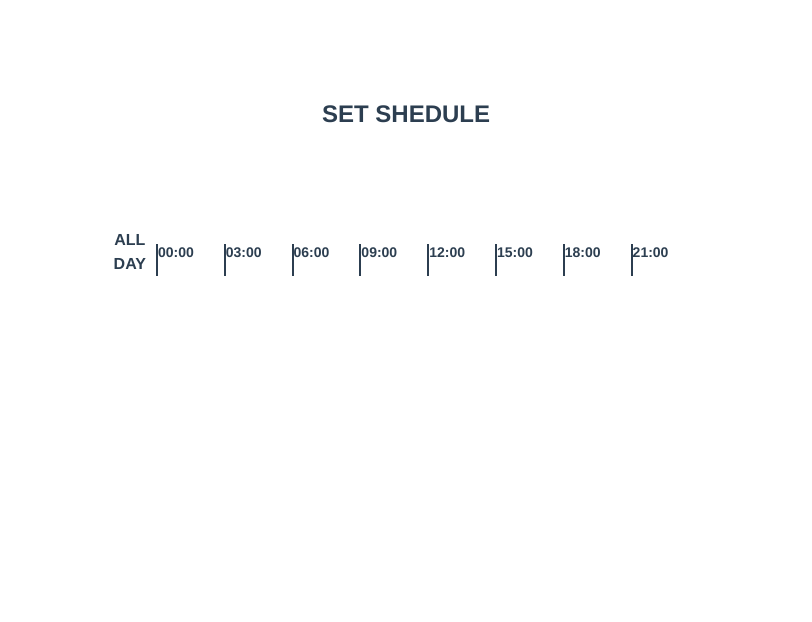
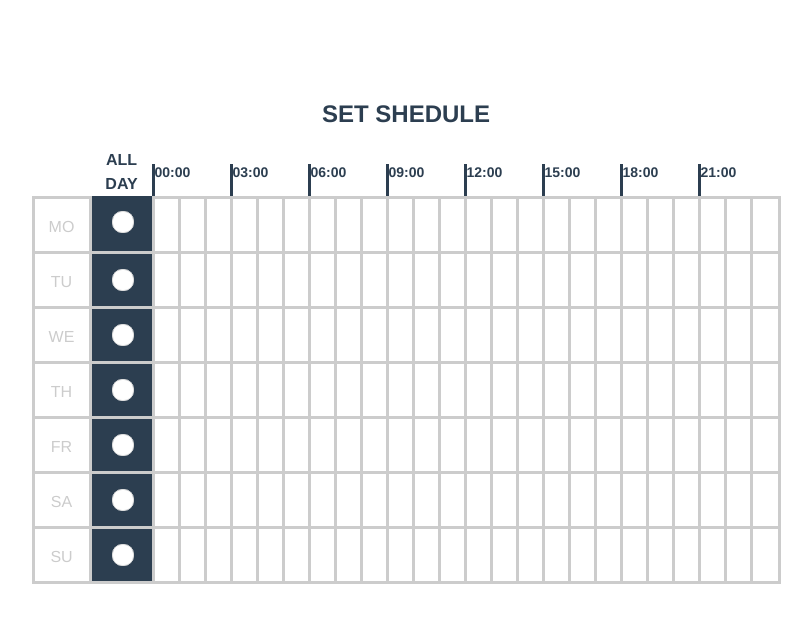
Before and after one commit to MiPony/VueTest, a Vue app in the folder vue-cli-test/: page / in a window 1280 px wide. Shown: the top 622 px of the page, without its empty margins (234-1046 px from the left). Built offline with nearby package versions, Linux system fonts and the light colour scheme.

Commit message:
Сделал таблицу

```diff
--- a/vue-cli-test/src/App.vue
+++ b/vue-cli-test/src/App.vue
@@ -2,6 +2,7 @@
   <div id="app">
     <h2>SET SHEDULE</h2>
     <div class="header">
+      <i></i>
       <strong>ALL<br>DAY</strong>
       <ul>
         <li>00:00</li>
@@ -13,6 +14,232 @@
         <li>18:00</li>
         <li>21:00</li>
       </ul>
+    </div>
+    <div class="main">
+      <div>
+        <p>MO</p>
+        <span class="firstSpan"><input type="checkbox" id="cb1"> <label for="cb1"></label></span>
+        <table>
+          <tr>
+            <td></td>
+            <td></td>
+            <td></td>
+            <td></td>
+            <td></td>
+            <td></td>
+            <td></td>
+            <td></td>
+            <td></td>
+            <td></td>
+            <td></td>
+            <td></td>
+            <td></td>
+            <td></td>
+            <td></td>
+            <td></td>
+            <td></td>
+            <td></td>
+            <td></td>
+            <td></td>
+            <td></td>
+            <td></td>
+            <td></td>
+            <td></td>
+          </tr>
+        </table>
+      </div>
+      <div>
+        <p>TU</p>
+        <span><input type="checkbox" id="cb2"> <label for="cb2"></label></span>
+        <table>
+          <tr>
+            <td></td>
+            <td></td>
+            <td></td>
+            <td></td>
+            <td></td>
+            <td></td>
+            <td></td>
+            <td></td>
+            <td></td>
+            <td></td>
+            <td></td>
+            <td></td>
+            <td></td>
+            <td></td>
+            <td></td>
+            <td></td>
+            <td></td>
+            <td></td>
+            <td></td>
+            <td></td>
+            <td></td>
+            <td></td>
+            <td></td>
+            <td></td>
+          </tr>
+        </table>
+      </div>
+      <div>
+        <p>WE</p>
+        <span><input type="checkbox" id="cb3"> <label for="cb3"></label></span>
+        <table>
+          <tr>
+            <td></td>
+            <td></td>
+            <td></td>
+            <td></td>
+            <td></td>
+            <td></td>
+            <td></td>
+            <td></td>
+            <td></td>
+            <td></td>
+            <td></td>
+            <td></td>
+            <td></td>
+            <td></td>
+            <td></td>
+            <td></td>
+            <td></td>
+            <td></td>
+            <td></td>
+            <td></td>
+            <td></td>
+            <td></td>
+            <td></td>
+            <td></td>
+          </tr>
+        </table>
+      </div>
+      <div>
+        <p>TH</p>
+        <span><input type="checkbox" id="cb4"> <label for="cb4"></label></span>
+        <table>
+          <tr>
+            <td></td>
+            <td></td>
+            <td></td>
+            <td></td>
+            <td></td>
+            <td></td>
+            <td></td>
+            <td></td>
+            <td></td>
+            <td></td>
+            <td></td>
+            <td></td>
+            <td></td>
+            <td></td>
+            <td></td>
+            <td></td>
+            <td></td>
+            <td></td>
+            <td></td>
+            <td></td>
+            <td></td>
+            <td></td>
+            <td></td>
+            <td></td>
+          </tr>
+        </table>
+      </div>
+      <div>
+        <p>FR</p>
+        <span><input type="checkbox" id="cb5"> <label for="cb5"></label></span>
+        <table>
+          <tr>
+            <td></td>
+            <td></td>
+            <td></td>
+            <td></td>
+            <td></td>
+            <td></td>
+            <td></td>
+            <td></td>
+            <td></td>
+            <td></td>
+            <td></td>
+            <td></td>
+            <td></td>
+            <td></td>
+            <td></td>
+            <td></td>
+            <td></td>
+            <td></td>
+            <td></td>
+            <td></td>
+            <td></td>
+            <td></td>
+            <td></td>
+            <td></td>
+          </tr>
+        </table>
+      </div>
+      <div>
+        <p>SA</p>
+        <span><input type="checkbox" id="cb6"> <label for="cb6"></label></span>
+        <table>
+          <tr>
+            <td></td>
+            <td></td>
+            <td></td>
+            <td></td>
+            <td></td>
+            <td></td>
+            <td></td>
+            <td></td>
+            <td></td>
+            <td></td>
+            <td></td>
+            <td></td>
+            <td></td>
+            <td></td>
+            <td></td>
+            <td></td>
+            <td></td>
+            <td></td>
+            <td></td>
+            <td></td>
+            <td></td>
+            <td></td>
+            <td></td>
+            <td></td>
+          </tr>
+        </table>
+      </div>
+      <div>
+        <p class="lastP">SU</p>
+        <span class="lastSpan"><input type="checkbox" id="cb7"> <label for="cb7"></label></span>
+        <table class="lastTable">
+          <tr>
+            <td></td>
+            <td></td>
+            <td></td>
+            <td></td>
+            <td></td>
+            <td></td>
+            <td></td>
+            <td></td>
+            <td></td>
+            <td></td>
+            <td></td>
+            <td></td>
+            <td></td>
+            <td></td>
+            <td></td>
+            <td></td>
+            <td></td>
+            <td></td>
+            <td></td>
+            <td></td>
+            <td></td>
+            <td></td>
+            <td></td>
+            <td></td>
+          </tr>
+        </table>
+      </div>
     </div>
   </div>
 </template>
@@ -40,10 +267,14 @@ export default {
   justify-content: center;
 }
 h2{
-  margin: 100px 0 100px 0;
+  margin: 100px 0 20px 0;
+}
+i{
+  width: 60px;
 }
 strong{
   line-height: 24px;
+  width: 60px;
 }
 ul{
   list-style: none;
@@ -52,12 +283,142 @@ ul{
   padding: 0;
   margin: 0;
   padding-top: 16px;
-  margin-left: 10px;
 }
 li{
   font-size: 14px;
-  margin-right: 30px;
+  width: 75px;
   font-weight: 600;
-  border-left: 2px solid #2c3e50;
+  border-left: 3px solid #2c3e50;
+  text-align: left;
+}
+li:last-child{
+  width: 80px;
+}
+.main div{
+  display: flex;
+  flex-direction: row;
+  justify-content: center;
+}
+p{
+  margin: 0;
+  width: 54px;
+  height: 52px;
+  line-height: 55px;
+  color: #cccccc;
+  font-weight: 500;
+  border-top: 3px solid #cccccc;
+  border-left: 3px solid #cccccc;
+  border-right: 3px solid #cccccc;
+}
+.lastP{
+  border-bottom: 3px solid #cccccc;
+}
+
+
+
+
+
+span{
+  width: 60px;
+  height: 52px;
+  line-height: 55px;
+  background: #2c3e50;
+  border-top: 3px solid #cccccc;
+}
+.firstSpan{
+  border-top: 0px solid #cccccc;
+  height: 55px;
+}
+.lastSpan{
+  border-bottom: 3px solid #cccccc;
+  height: 52px;
+}
+input{
+  margin: 0;
+}
+input[type="checkbox"]:checked,
+input[type="checkbox"]:not(:checked)
+{
+    position: absolute;
+    left: -9999px;
+}
+input[type="checkbox"]:checked + label,
+input[type="checkbox"]:not(:checked) + label{
+    display: inline-block;
+    position: relative;
+    cursor: pointer;
+}
+input[type="checkbox"]:checked + label:before,
+input[type="checkbox"]:not(:checked) + label:before {
+    content: "";
+    position: absolute;
+    left: -10px;
+    top: -18px;
+    width: 20px;
+    height: 20px;
+    border: 1px solid #dddddd;
+    background-color: #ffffff;
+}
+input[type="checkbox"]:checked + label:before,
+input[type="checkbox"]:not(:checked) + label:before {
+    border-radius: 10px;
+}
+input[type="checkbox"]:checked + label:after,
+input[type="checkbox"]:not(:checked) + label:after {
+    content: "";
+    position: absolute;
+    -webkit-transition: all 0.2s ease;
+    -moz-transition: all 0.2s ease;
+    -o-transition: all 0.2s ease;
+    transition: all 0.2s ease;
+}
+input[type="checkbox"]:checked + label:after,
+input[type="checkbox"]:not(:checked) + label:after {
+    left: -5px;
+    top: -15px;
+    width: 15px;
+    height: 5px;
+    border-radius: 1px;
+    border-left: 4px solid #2c3e50;
+    border-bottom: 4px solid #2c3e50;
+    -webkit-transform: rotate(-45deg);
+    -moz-transform: rotate(-45deg);
+    -o-transform: rotate(-45deg);
+    -ms-transform: rotate(-45deg);
+    transform: rotate(-45deg);
+}
+input[type="checkbox"]:not(:checked) + label:after {
+    opacity: 0;
+}
+
+input[type="checkbox"]:checked + label:after {
+    opacity: 1;
+}
+
+
+
+
+
+
+
+table{
+  padding: 0;
+  margin: 0;
+  border-spacing: 0;
+}
+td{
+  border-left: 3px solid #cccccc;
+  border-top: 3px solid #cccccc;
+  width: 21px;
+  height: 50px;
+}
+td:last-child{
+  border-left: 3px solid #cccccc;
+  border-top: 3px solid #cccccc;
+  border-right: 3px solid #cccccc;
+  width: 23px;
+}
+.lastTable td{
+  border-bottom: 3px solid #cccccc;
 }
 </style>
```
